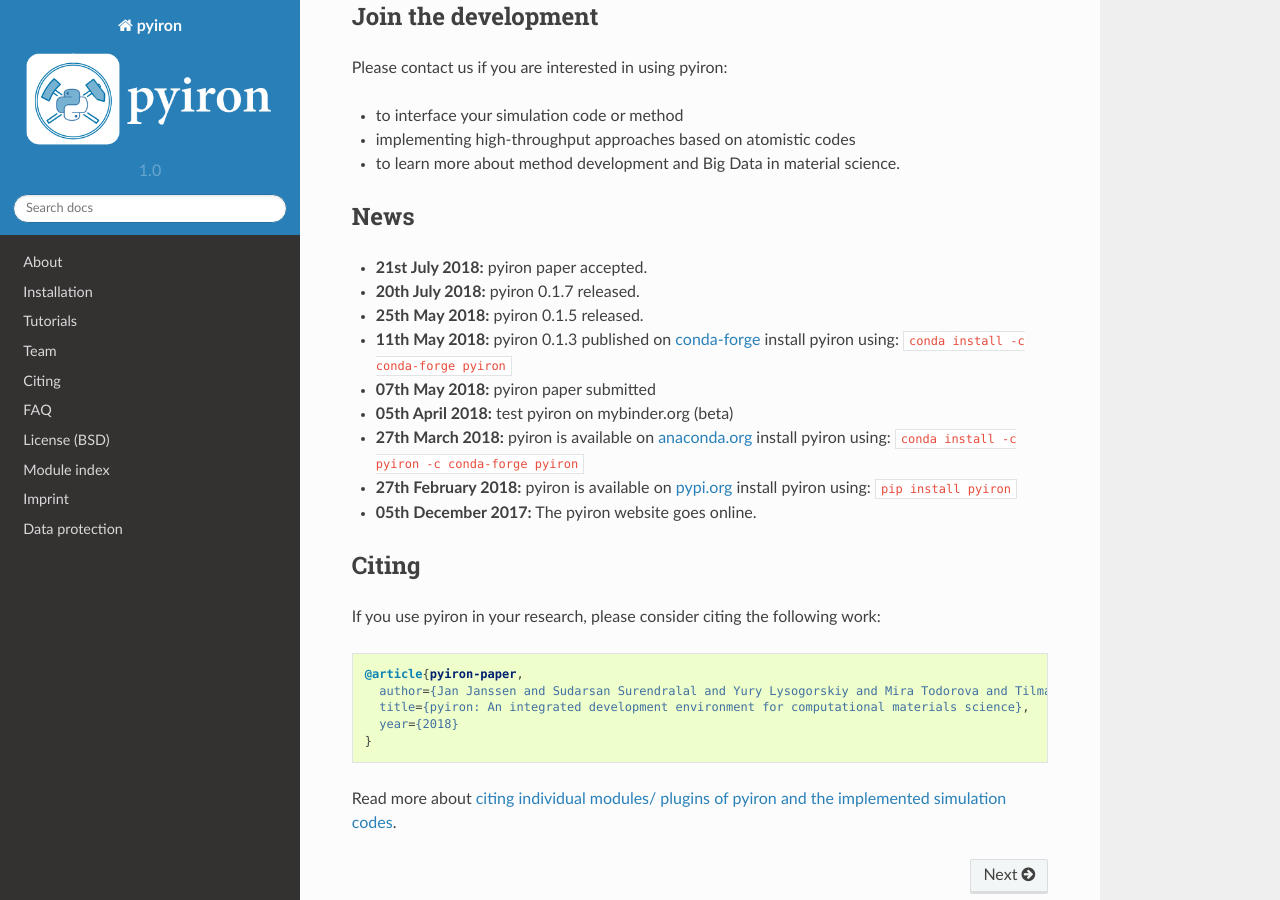
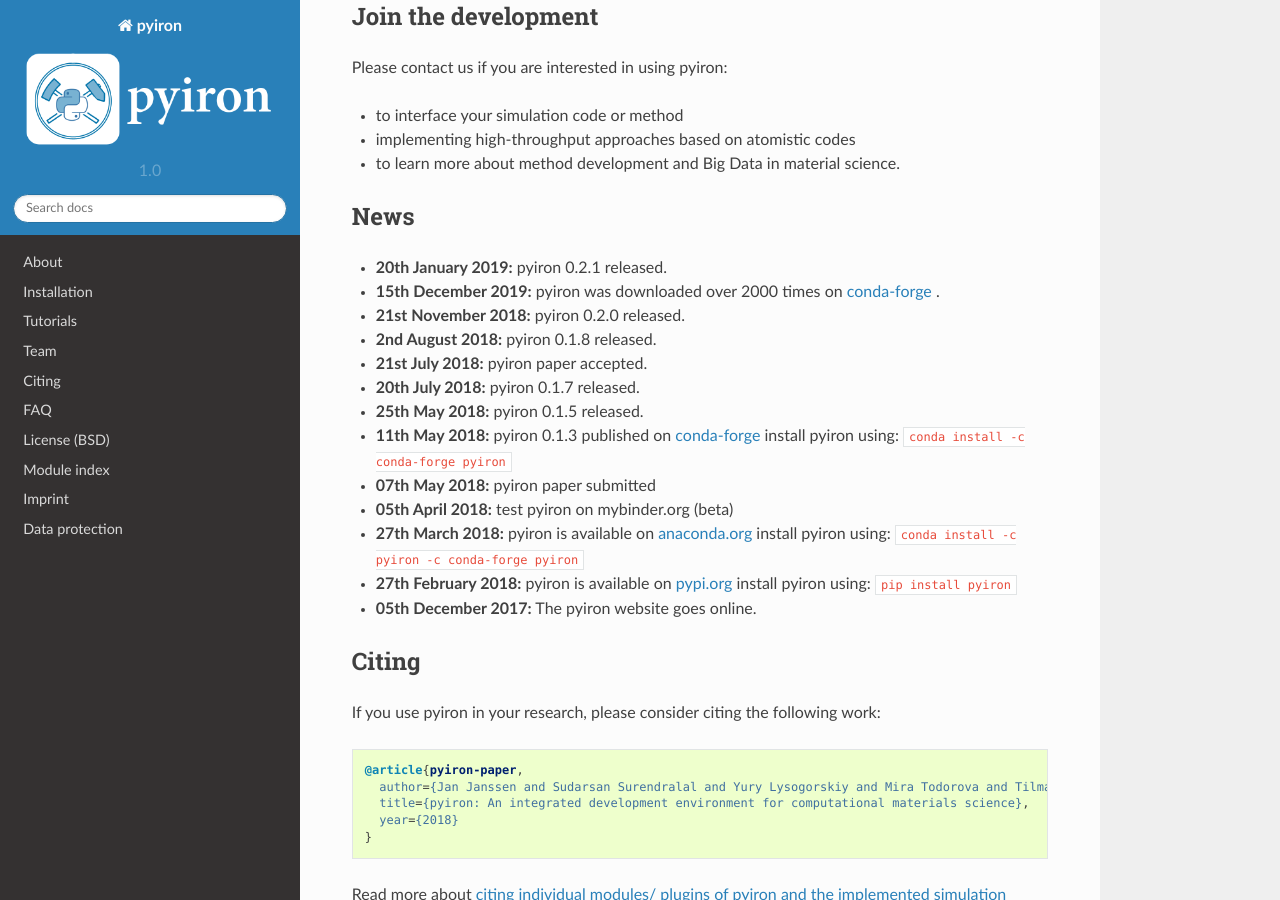
Before and after one commit to pyiron/pyiron, a Sphinx documentation site: the page built from docs/index.rst, in a window 1280 px wide and 900 px high, scrolled down 1384 px. Built offline with Sphinx 7.4.7 and the Read the Docs theme 2.0.0, drawn with Linux system fonts in a browser that asks for light colours; pages that are not in the unit, such as notebooks, are missing from menus.

Commit message:
Update news on pyiron website

```diff
--- a/docs/index.rst
+++ b/docs/index.rst
@@ -68,6 +68,10 @@ Please contact us if you are interested in using pyiron:
 ****
 News
 ****
+* **20th January 2019:** pyiron 0.2.1 released.
+* **15th December 2019:** pyiron was downloaded over 2000 times on `conda-forge <https://anaconda.org/conda-forge/pyiron/>`_ .
+* **21st November 2018:** pyiron 0.2.0 released.
+* **2nd August 2018:** pyiron 0.1.8 released.
 * **21st July 2018:** pyiron paper accepted.
 * **20th July 2018:** pyiron 0.1.7 released.
 * **25th May 2018:** pyiron 0.1.5 released.
```
